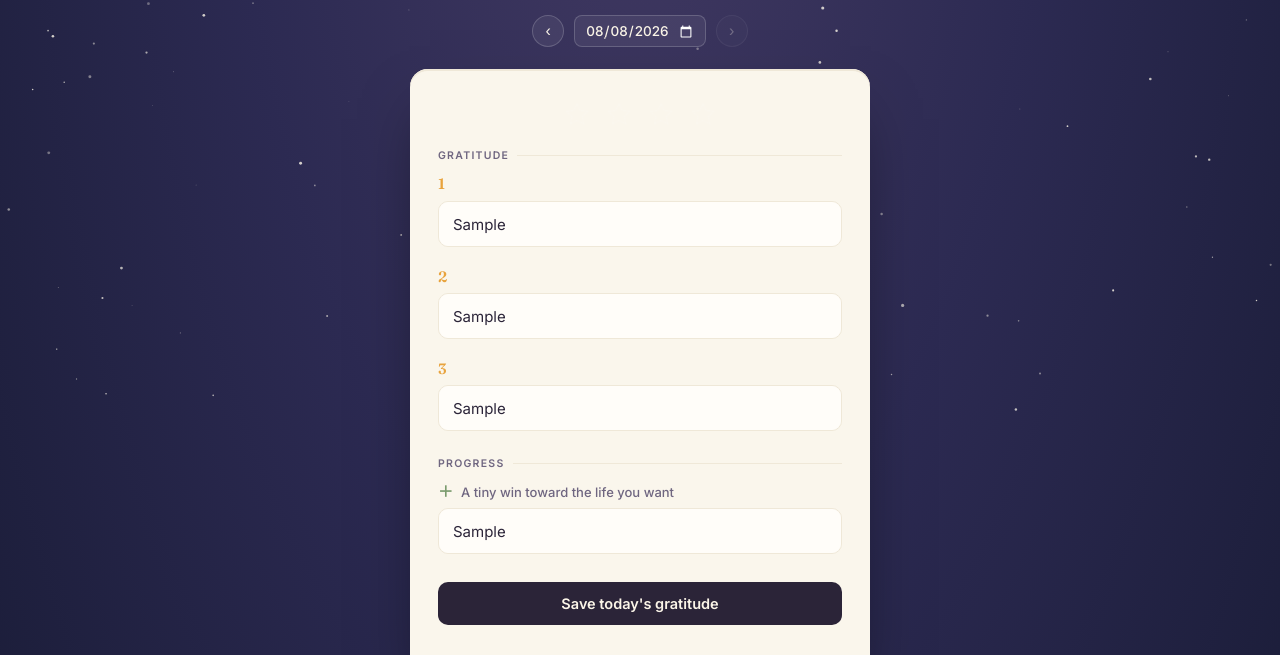
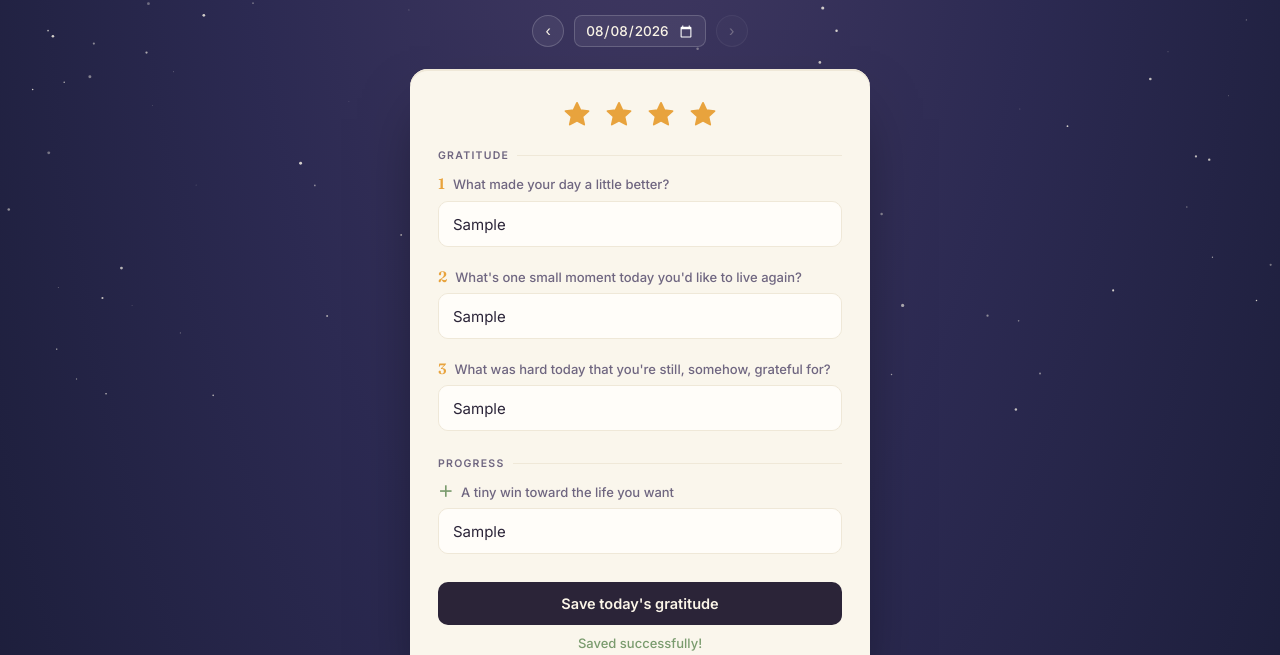
Before and after one commit to wormcasting/gratitude, a plain HTML site: page index.html in a window 1280 px wide. Both pictures are taken after typing "Sample", "Sample", "Sample", "Sample" into the empty fields and a click on the button "Save today's gratitude". Shown: the part 145-800 px from the top of the page. Drawn offline with Linux system fonts and the light colour scheme.

Commit message:
Update index.html

```diff
--- a/index.html
+++ b/index.html
@@ -562,8 +562,6 @@
   let selectedDate = TODAY_KEY;
 
   // ---------- Rotating, specific gratitude prompts ----------
-  // Each prompt nudges toward ONE concrete, nameable moment rather than a
-  // generic category, and rotates daily so entries stay fresh and specific.
   const PROMPT_POOL = [
     { text: "What made your day a little better?", placeholder: "Name them something you did for yourself or others for you …" },
     { text: "What's one small moment today you'd like to live again?", placeholder: "A moment worth replaying…" },
@@ -580,8 +578,6 @@
 
   function getPromptsForDate(dateStr) {
     const n = PROMPT_POOL.length;
-    // step by 2 each day so the trio of prompts reshuffles meaningfully
-    // instead of just sliding by one (which repeats 2 of 3 prompts daily)
     const start = ((dayIndex(dateStr) * 2) % n + n) % n;
     return [0, 1, 2].map(i => PROMPT_POOL[(start + i) % n]);
   }
@@ -676,7 +672,6 @@
   }
 
   // ---------- Storage (persistent, per-user) ----------
-// Small helper: wait `ms` milliseconds.
   function wait(ms) {
     return new Promise(resolve => setTimeout(resolve, ms));
   }
@@ -689,12 +684,11 @@ async function getEntry(dateStr) {
         return data.items || ['', '', '', ''];
       }
     } catch (e) {
-    // no entry for this date yet — this is expected, not an error
+      // no entry for this date yet
     }
     return ['', '', '', ''];
   }
 
-// Attempts a single localStorage.setItem call.
   async function trySetEntry(dateStr, values) {
     try {
       const payload = JSON.stringify({
@@ -702,13 +696,12 @@ async function trySetEntry(dateStr, values) {
         savedAt: new Date().toISOString()
       });
       localStorage.setItem(`gratitude:${dateStr}`, payload);
-    return true; // assume success if no error thrown
+      return true;
     } catch (e) {
       throw new Error('Storage write failed: ' + e.message);
     }
   }
 
-// Public save function: retries once after a short delay if the first fails
   async function setEntry(dateStr, values) {
     if (!window.localStorage) {
       throw new Error('localStorage is not available in this environment.');
@@ -733,6 +726,7 @@ async function listEntryKeys() {
       return [];
     }
   }
+
   // ---------- History + streak ----------
   function computeStreak(dateStrs) {
     const set = new Set(dateStrs);
@@ -814,9 +808,76 @@ async function listEntryKeys() {
     el.style.height = 'auto';
     el.style.height = el.scrollHeight + 'px';
   }
-  inputs.forEach(el => el.addEventListener('input', () => autoGrow(el)));
 
-  // ---------- Inspirational quote (SNHU "Quotes About Life") ----------
+  // ---------- Navigation & Page Loading ----------
+  async function loadEntryForDate(dateStr) {
+    selectedDate = dateStr;
+    datePicker.value = dateStr;
+    updateHeaderForDate(dateStr);
+    applyPromptsForDate(dateStr);
+
+    const values = await getEntry(dateStr);
+    inputs.forEach((input, i) => {
+      input.value = values[i] || '';
+      autoGrow(input);
+    });
+
+    renderStars(values);
+    updateBanner(values, dateStr);
+    highlightActiveHistoryEntry();
+  }
+
+  function goToDate(dateStr) {
+    loadEntryForDate(dateStr);
+  }
+
+  // ---------- Dynamic Input & Event Listeners ----------
+  inputs.forEach(el => {
+    el.addEventListener('input', () => {
+      autoGrow(el);
+      const vals = currentValues();
+      renderStars(vals);
+      updateBanner(vals, selectedDate);
+    });
+  });
+
+  saveBtn.addEventListener('click', async () => {
+    saveBtn.disabled = true;
+    saveMsg.textContent = 'Saving...';
+    try {
+      await setEntry(selectedDate, currentValues());
+      saveMsg.textContent = 'Saved successfully!';
+      await loadHistory();
+      setTimeout(() => { saveMsg.textContent = ''; }, 3000);
+    } catch (err) {
+      saveMsg.textContent = 'Error saving entry. Please try again.';
+      console.error(err);
+    } finally {
+      saveBtn.disabled = false;
+    }
+  });
+
+  prevDayBtn.addEventListener('click', () => {
+    loadEntryForDate(addDays(selectedDate, -1));
+  });
+
+  nextDayBtn.addEventListener('click', () => {
+    if (selectedDate < TODAY_KEY) {
+      loadEntryForDate(addDays(selectedDate, 1));
+    }
+  });
+
+  todayJumpBtn.addEventListener('click', () => {
+    loadEntryForDate(TODAY_KEY);
+  });
+
+  datePicker.addEventListener('change', (e) => {
+    if (e.target.value) {
+      loadEntryForDate(e.target.value);
+    }
+  });
+
+  // ---------- Inspirational quote ----------
   const LIFE_QUOTES = [
     { text: "Twenty years from now you will be more disappointed by the things that you didn't do than by the ones you did do. So throw off the bowlines. Sail away from the safe harbor. Catch the trade winds in your sails. Explore. Dream. Discover.", author: "Mark Twain" },
     { text: "We are products of our past, but we don't have to be prisoners of it.", author: "Rick Warren" },
@@ -850,7 +911,6 @@ async function listEntryKeys() {
 
   // ---------- Init ----------
   (async () => {
-    updateHeaderForDate(selectedDate);
     await loadEntryForDate(selectedDate);
     await loadHistory();
   })();
```
Lines whose indentation alone changed are shown as unchanged.
